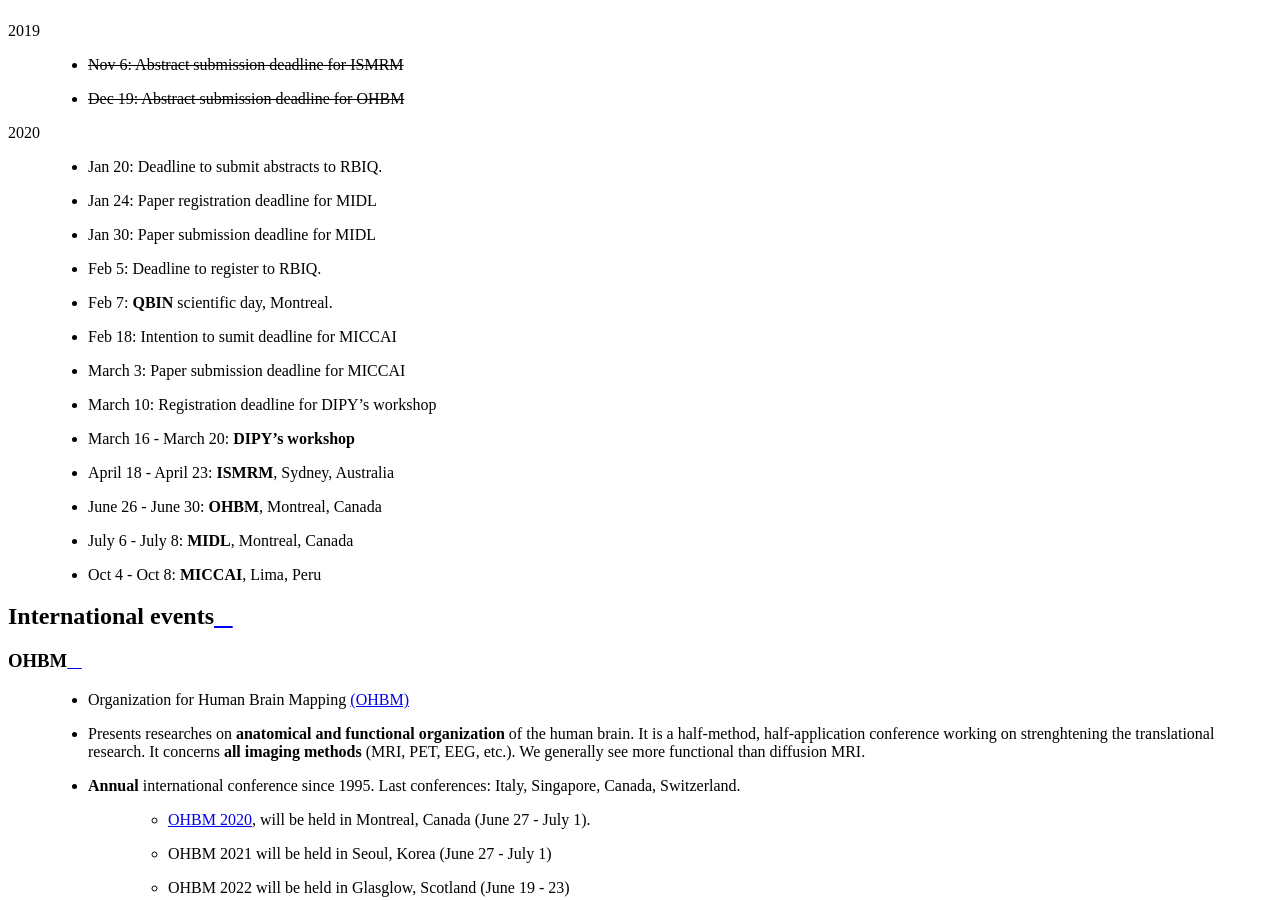
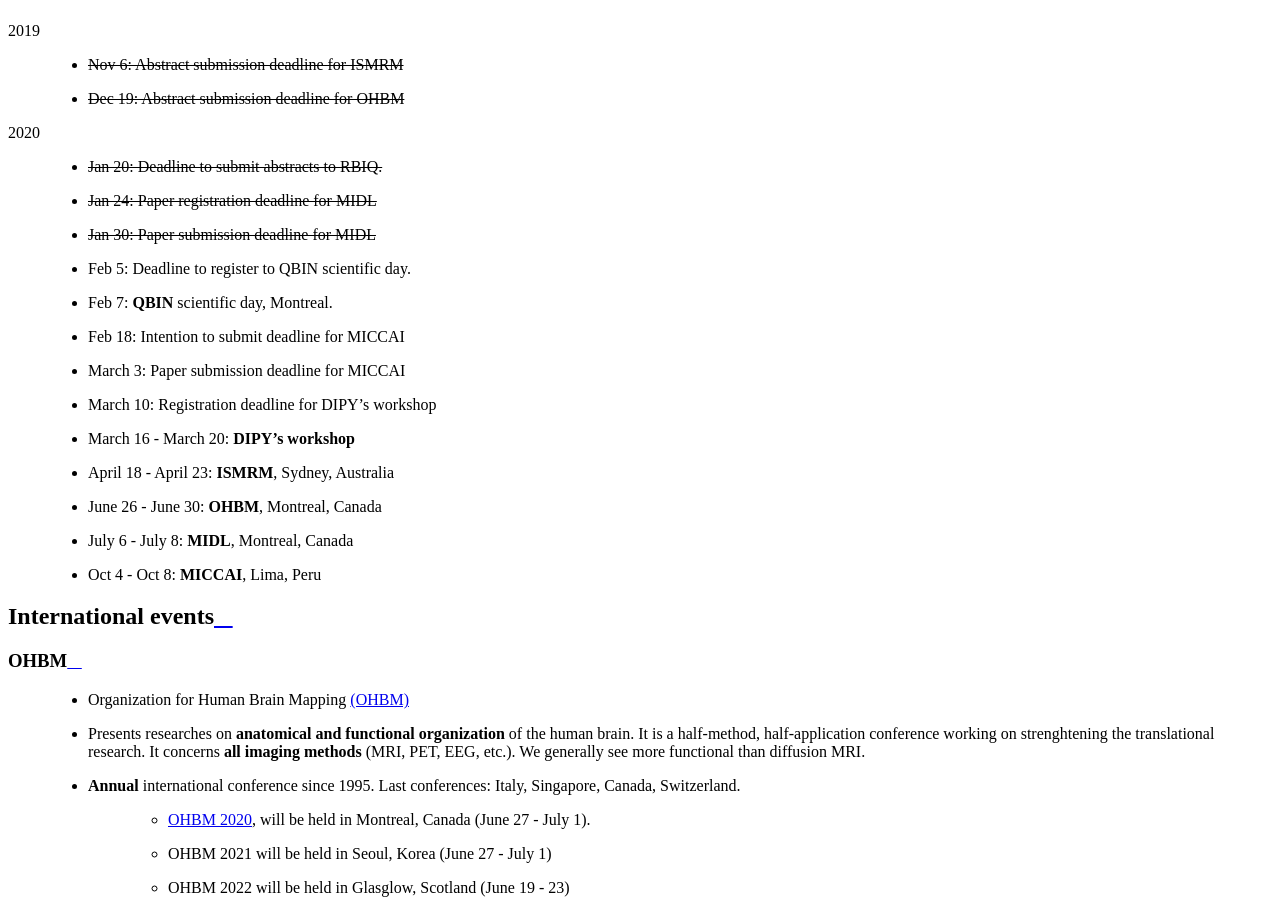
Before and after one commit to scilus/scil-documentation, a Sphinx documentation site: the page built from source/other/conferences.rst, in a window 1280 px wide and 900 px high, scrolled down 1658 px. Built offline with Sphinx 7.4.7 and the Read the Docs theme 2.0.0, drawn with Linux system fonts in a browser that asks for light colours.

Commit message:
typos and updating dates

```diff
--- a/source/other/conferences.rst
+++ b/source/other/conferences.rst
@@ -16,12 +16,12 @@
     - :strike:`Dec 19: Abstract submission deadline for OHBM`
 
 2020
-    - Jan 20: Deadline to submit abstracts to RBIQ.
-    - Jan 24: Paper registration deadline for MIDL
-    - Jan 30: Paper submission deadline for MIDL
-    - Feb 5: Deadline to register to RBIQ.
+    - :strike:`Jan 20: Deadline to submit abstracts to RBIQ.`
+    - :strike:`Jan 24: Paper registration deadline for MIDL`
+    - :strike:`Jan 30: Paper submission deadline for MIDL`
+    - Feb 5: Deadline to register to QBIN scientific day.
     - Feb 7: **QBIN** scientific day, Montreal.
-    - Feb 18: Intention to sumit deadline for MICCAI
+    - Feb 18: Intention to submit deadline for MICCAI
     - March 3: Paper submission deadline for MICCAI
     - March 10: Registration deadline for DIPY's workshop
     - March 16 - March 20: **DIPY's workshop**
```
